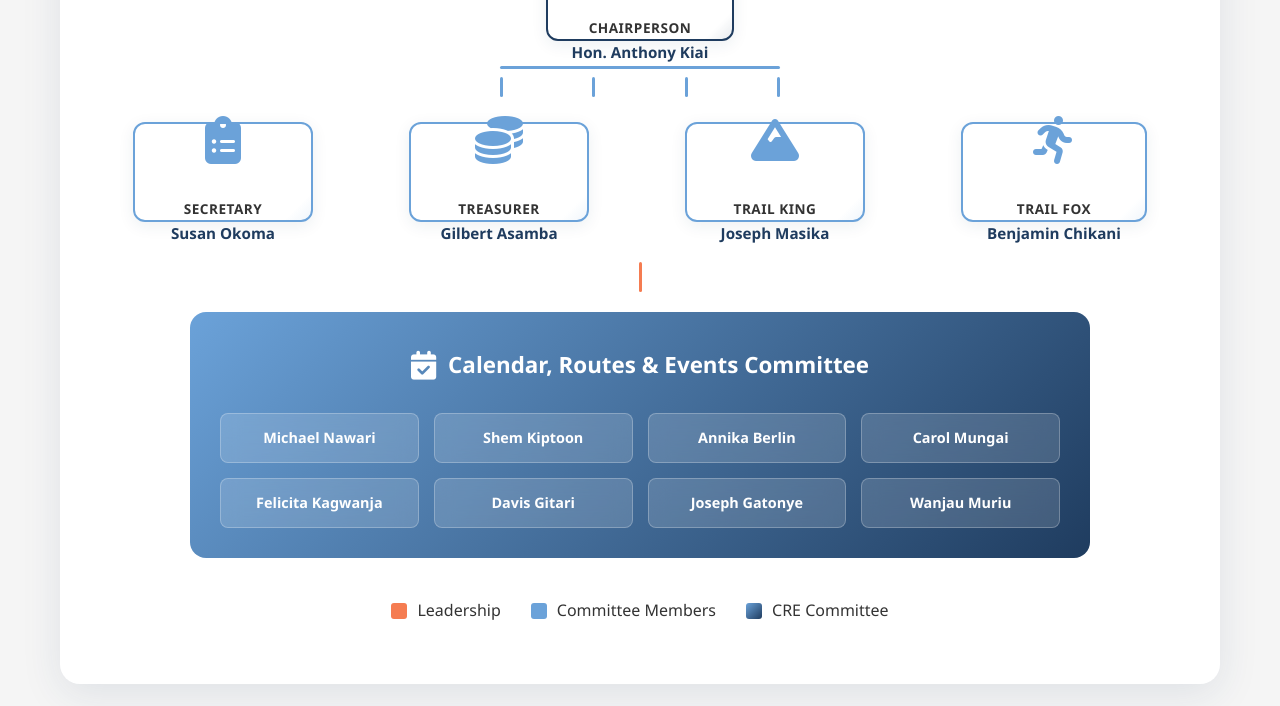
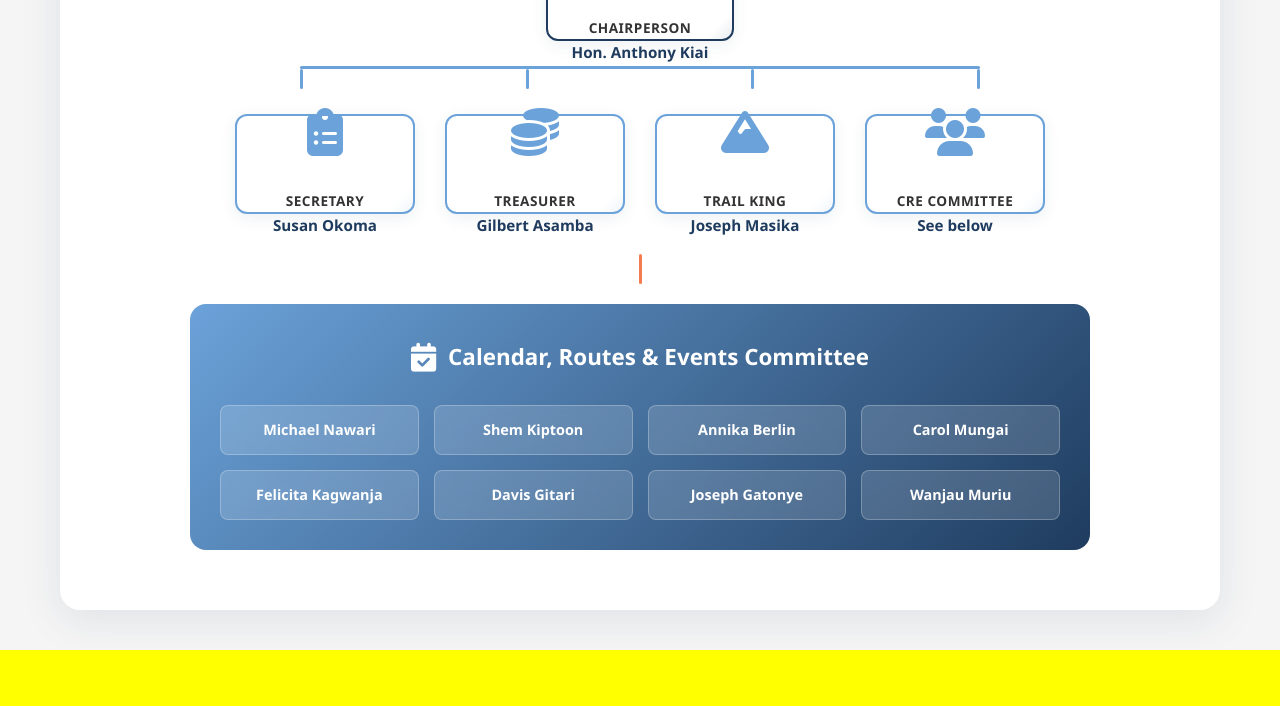
Before and after one commit to Albert290/Urban-Swaras-ecommerce, a plain HTML site: page regulation.html in a window 1280 px wide. Shown: the part 2037-2743 px from the top of the page. Drawn offline with Linux system fonts and the light colour scheme.

Commit message:
made changes

```diff
--- a/regulation.css
+++ b/regulation.css
@@ -871,7 +871,6 @@ body {
     flex-direction: column;
     align-items: center;
     justify-content: center;
-    margin: 0 auto;
 }
 
 .org-card:hover {
@@ -978,17 +977,16 @@ body {
 }
 
 .horizontal-line {
-    width: 280px;
+    width: 680px;
     height: 3px;
     background: var(--secondary);
-    margin-bottom: 8px;
     border-radius: 2px;
 }
 
 .vertical-branches {
     display: flex;
     justify-content: space-between;
-    width: 280px;
+    width: 680px;
 }
 
 .branch-line {
--- a/regulation.html
+++ b/regulation.html
@@ -570,15 +570,15 @@
                         </div>
                     </div>
 
-                    <div class="org-card committee-card" data-position="trail-fox">
-                        <div class="card-icon">
-                            <i class="fas fa-running"></i>
-                        </div>
-                        <div class="card-content">
-                            <h4 class="position-title">Trail Fox</h4>
-                            <p class="position-name">Benjamin Chikani</p>
-                        </div>
-                    </div>
+                   <div class="org-card committee-card" data-position="cre-committee">
+                    <div class="card-icon">
+                      <i class="fas fa-users"></i>
+                   </div>
+                  <div class="card-content">
+                    <h4 class="position-title">CRE Committee</h4>
+                    <p class="position-name">See below</p>
+                  </div>
+</div>
                 </div>
 
                 <!-- CRE Committee Section -->
@@ -621,21 +621,7 @@
                     </div>
                 </div>
 
-                <!-- Interactive Legend -->
-                <div class="organogram-legend">
-                    <div class="legend-item">
-                        <div class="legend-color patron-color"></div>
-                        <span>Leadership</span>
-                    </div>
-                    <div class="legend-item">
-                        <div class="legend-color committee-color"></div>
-                        <span>Committee Members</span>
-                    </div>
-                    <div class="legend-item">
-                        <div class="legend-color cre-color"></div>
-                        <span>CRE Committee</span>
-                    </div>
-                </div>
+
             </div>
 
             <!-- Text-based committee list for mobile -->
```
Also changed, not shown: members.html (+2 -2 lines), stories.html (+2 -2 lines).
